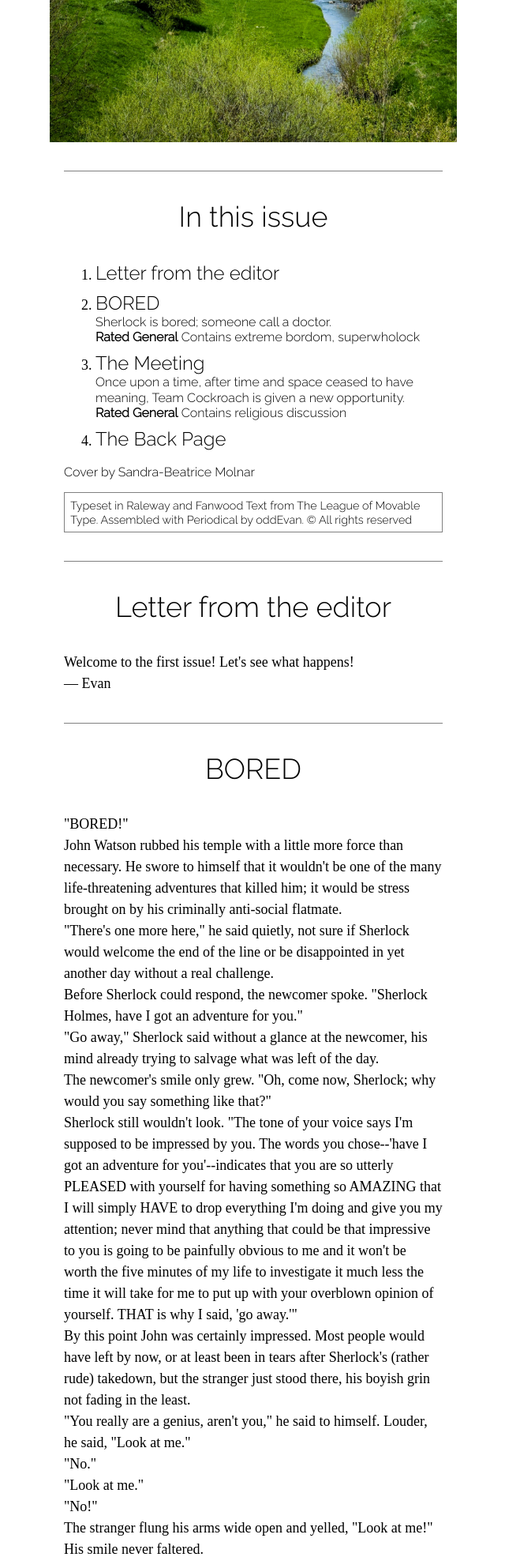
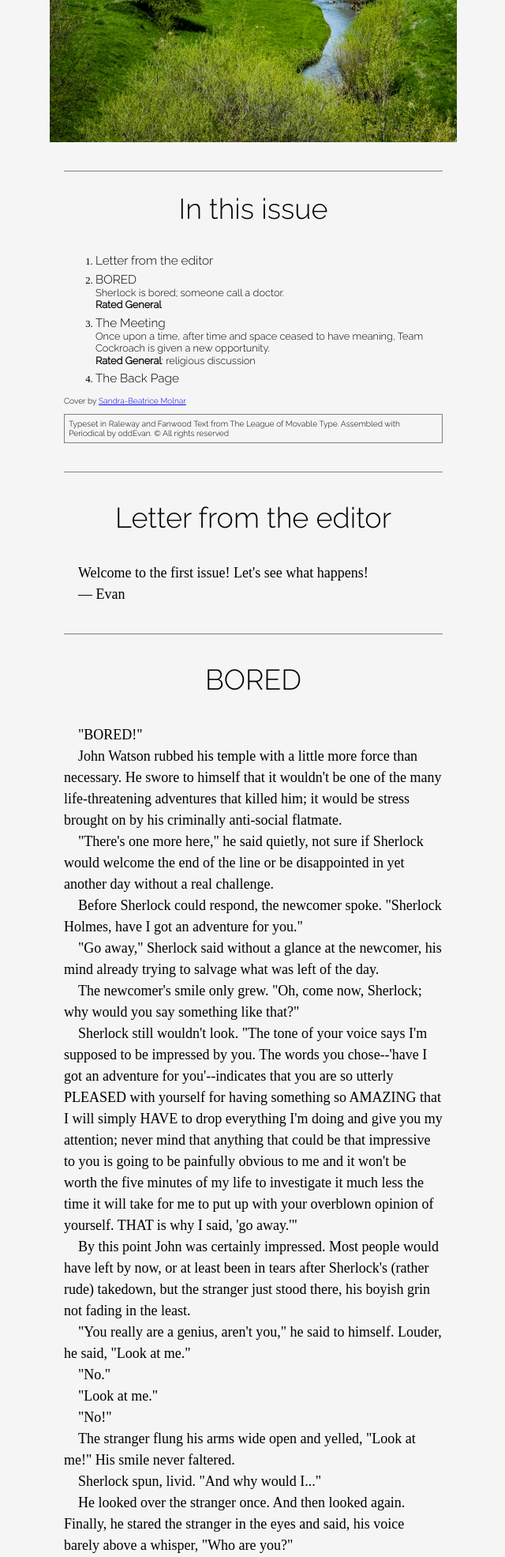
Before and after one commit to oddevan/Periodical, a PHP site: page / in a window 1280 px wide. Shown: the part 594-2565 px from the top of the page at 79% size, without its empty margins (319-959 px from the left). Run offline with PHP 8.4, Linux system fonts and the light colour scheme; some web fonts are replaced.

Commit message:
Properly use Paged.js

```diff
--- a/Bored.md
+++ b/Bored.md
@@ -3,9 +3,6 @@ title: BORED
 rating: 0
 synopsis: Sherlock is bored; someone call a doctor.
 stinger: To be continued...
-warnings:
-  - extreme bordom
-  - superwholock
 ---
 
 "BORED!"
--- a/index.php
+++ b/index.php
@@ -33,6 +33,8 @@ foreach ($issue['stories'] as $filename) {
 	<title>Periodical</title>
 	<link rel="stylesheet" href="https://fonts.googleapis.com/css2?family=Fanwood+Text:ital@0;1&family=Raleway:wght@300&display=swap">
 	<link rel="stylesheet" href="layout.css">
+	<script src="https://unpkg.com/pagedjs/dist/paged.polyfill.js"></script>
+	<link rel="stylesheet" href="paged.css">
 </head>
 <body>
 <!--
@@ -46,7 +48,7 @@ foreach ($issue['stories'] as $filename) {
 	<h1>
 		<svg aria-label="Periodical" width="118.13mm" height="18.796mm" version="1.1" viewBox="0 0 118.13 18.796" xmlns="http://www.w3.org/2000/svg">
 			<g transform="translate(-21.624 -14.766)">
-				<g transform="matrix(.26458 0 0 .26458 10.687 -.44528)" fill="currentcolor" style="shape-inside:url(#rect5292);white-space:pre">
+				<g transform="matrix(.26458 0 0 .26458 10.687 -.44528)" fill="currentcolor" style="white-space:pre">
 					<path d="m41.338 127.57v-68.16h28.608q4.608 0 8.448 1.92t6.72 5.088 4.416 7.104 1.536 8.064q0 5.664-2.592 10.848-2.496 5.088-7.2 8.256-4.608 3.168-10.752 3.168h-18.432v23.712zm10.752-33.216h17.76q3.072 0 5.376-1.632 2.304-1.728 3.552-4.608 1.344-2.88 1.344-6.528 0-3.744-1.536-6.624t-4.032-4.416q-2.4-1.632-5.28-1.632h-17.184z"/>
 					<path d="m121.62 128.53q-5.856 0-10.656-2.016-4.704-2.112-8.16-5.664-3.456-3.648-5.376-8.256-1.824-4.704-1.824-9.984 0-7.104 3.264-12.96 3.264-5.952 9.12-9.504 5.856-3.648 13.728-3.648t13.536 3.648q5.76 3.552 8.928 9.408t3.168 12.576q0 1.152-0.096 2.208-0.096 0.96-0.192 1.632h-40.224q0.288 4.416 2.4 7.776 2.208 3.264 5.568 5.184 3.36 1.824 7.2 1.824 4.224 0 7.968-2.112 3.84-2.112 5.184-5.568l9.024 2.592q-1.632 3.648-4.992 6.624-3.264 2.88-7.776 4.608-4.512 1.632-9.792 1.632zm-15.072-29.568h30.336q-0.288-4.32-2.496-7.584-2.112-3.36-5.472-5.184-3.264-1.92-7.296-1.92-3.936 0-7.296 1.92-3.264 1.824-5.376 5.184-2.112 3.264-2.4 7.584z"/>
 					<path d="m184.28 86.484q-6.144 0.096-10.944 2.784-4.704 2.688-6.72 7.584v30.72h-10.56v-50.208h9.792v11.232q2.592-5.184 6.816-8.256 4.224-3.168 8.928-3.456 0.96 0 1.536 0 0.672 0 1.152 0.096z"/>
@@ -77,19 +79,23 @@ foreach ($issue['stories'] as $filename) {
 				<p><?= $info['synopsis'] ?></p>
 			<?php endif; ?>
 			<?php if (isset($info['rating'])) : ?>
-				<p class="rating"><b>Rated <?= Rating::tryFrom($info['rating'])?->description() ?? 'Unknown' ?></b>
-				<?php if (!empty($info['warnings'])) : ?>
-					Contains <?= implode(', ', $info['warnings']) ?>
-				<?php endif; ?>
+				<p class="rating">
+					<b>Rated <?=
+						Rating::tryFrom($info['rating'])?->description() ?? 'Unknown'
+					?></b><?= empty($info['warnings']) ? '' : ': ' . implode(', ', $info['warnings']) ?>
 				</p>
 			<?php endif ?>
 	<?php endforeach; ?>
 </ol>
 
 <?php if (!empty($issue['cover'])) : ?>
-<p class="cover-credit">Cover<?=
-	empty($issue['cover']['title']) ? '' : ': &quot;' . $issue['cover']['title'] . '&quot;'
-?> by <?= $issue['cover']['artist'] ?></p>
+<p class="cover-credit">
+	Cover<?= empty($issue['cover']['title']) ? ' by' : ':' ?>
+	<?php if (!empty($issue['cover']['link'])) : ?><a href="<?= $issue['cover']['link'] ?>"><?php endif; ?>
+		<?= empty($issue['cover']['title']) ? '' : '&quot;' . $issue['cover']['title'] . '&quot; by'?>
+		<?= $issue['cover']['artist'] ?>
+	<?php if (!empty($issue['cover']['link'])) : ?></a><?php endif; ?>
+</p>
 <?php endif; ?>
 
 <p class="colophon"><?= $issue['colophon'] ?></p>
--- a/layout.css
+++ b/layout.css
@@ -1,3 +1,5 @@
+@import url(reset.css);
+
 :root {
 	/* Shorthand font prop: https://developer.mozilla.org/en-US/docs/Web/CSS/font */
 	--body-font: 18px/1.5 "Fanwood Text", serif;
@@ -9,13 +11,20 @@
 @media print {
 	:root {
 		--body-font: 11pt/1.1 "Fanwood Text", serif;
-		--head-font: 400 24pt "League Gothic", sans-serif;
+		--head-font: 400 24pt "Raleway", sans-serif;
+		--margin: 0.25in;
+		--margin-bottom: 0.35in;
+
+		--pagedjs-margin-top: var(--margin);
+		--pagedjs-margin-bottom: var(--margin-bottom);
+		--pagedjs-margin-left: var(--margin);
+		--pagedjs-margin-right: var(--margin);
 	}
 
 	@page {
 		size: 4.25in 5.5in;
-		margin: 0.25in;
-		margin-bottom: 0.35in;
+		margin: var(--margin, 0.25in);
+		margin-bottom: var(--margin-bottom, 0.35in);
 	}
 
 	@page:left {
@@ -30,7 +39,7 @@
 		}
 	}
 
-	@page:first {
+	/* @page:first {
 		@bottom-right {
 			content: none;
 		}
@@ -49,6 +58,11 @@
 		@bottom-left {
 			content: none;
 		}
+	} */
+
+	section {
+		orphans: 2;
+		widows: 2;
 	}
 
 	section:not(.nobreak) {
@@ -57,6 +71,14 @@
 
 	section.chapter {
 		break-before: right;
+	}
+
+	a:after {
+		content:" <" attr(href) "> ";
+	}
+
+	section.cover {
+		/* height: calc(100vh - var(--margin) - var(--margin-bottom)); */
 	}
 }
 
@@ -78,10 +100,11 @@ p {
 	text-wrap: pretty;
 	word-break: auto-phrase;
 	hyphen: auto;
+	text-indent: 1em;
+}
 
-	&:not(blockquote p) {
-		text-indent: 1em each-line;
-	}
+blockquote p {
+	text-indent: 0;
 }
 
 code {
@@ -127,6 +150,7 @@ p.tbc {
 section.cover {
 	background-size: cover;
 	height: 35em;
+	max-width: 100%;
 	max-height: 100%;
 	padding: 3em 1em;
 
@@ -142,8 +166,10 @@ section.cover {
 }
 
 section.toc {
+	font-size: 0.8rem;
+
 	h3 {
-		font-size: 1.5rem;
+		font-size: 1.2em;
 		margin-block-end: 0;
 		text-align: start;
 	}
@@ -151,10 +177,10 @@ section.toc {
 	p {
 		text-indent: 0;
 		font: var(--sans-font);
-		font-size: 1rem;
 		line-height: 1.2;
 
 		&.cover-credit {
+			font-size: 0.8em;
 			margin-block-end: 1em;
 		}
 
@@ -173,7 +199,7 @@ section.toc {
 @media screen {
 	section {
 		margin: 2em auto;
-		max-width: 30rem;
+		width: 30rem;
 
 		&:not(.cover) {
 			border-top: 1px solid grey;
--- /dev/null
+++ b/paged.css
@@ -0,0 +1,180 @@
+/* CSS for Paged.js interface – v0.4 */
+
+/* Change the look */
+:root {
+	--color-background: whitesmoke;
+	--color-pageSheet: #cfcfcf;
+	--color-pageBox: violet;
+	--color-paper: white;
+	--color-marginBox: transparent;
+	--pagedjs-crop-color: black;
+	--pagedjs-crop-shadow: white;
+	--pagedjs-crop-stroke: 1px;
+}
+
+/* To define how the book look on the screen: */
+@media screen, pagedjs-ignore {
+	body {
+			background-color: var(--color-background);
+	}
+
+	.pagedjs_pages {
+			display: flex;
+			width: calc(var(--pagedjs-width) * 2);
+			flex: 0;
+			flex-wrap: wrap;
+			margin: 0 auto;
+	}
+
+	.pagedjs_page {
+			background-color: var(--color-paper);
+			box-shadow: 0 0 0 1px var(--color-pageSheet);
+			margin: 0;
+			flex-shrink: 0;
+			flex-grow: 0;
+			margin-top: 10mm;
+	}
+
+	.pagedjs_first_page {
+			margin-left: var(--pagedjs-width);
+	}
+
+	.pagedjs_page:last-of-type {
+			margin-bottom: 10mm;
+	}
+
+	.pagedjs_pagebox{
+			box-shadow: 0 0 0 1px var(--color-pageBox);
+	}
+
+	.pagedjs_left_page{
+			z-index: 20;
+			width: calc(var(--pagedjs-bleed-left) + var(--pagedjs-pagebox-width))!important;
+	}
+
+	.pagedjs_left_page .pagedjs_bleed-right .pagedjs_marks-crop {
+			border-color: transparent;
+	}
+
+	.pagedjs_left_page .pagedjs_bleed-right .pagedjs_marks-middle{
+			width: 0;
+	}
+
+	.pagedjs_right_page{
+			z-index: 10;
+			position: relative;
+			left: calc(var(--pagedjs-bleed-left)*-1);
+	}
+
+	/* show the margin-box */
+
+	.pagedjs_margin-top-left-corner-holder,
+	.pagedjs_margin-top,
+	.pagedjs_margin-top-left,
+	.pagedjs_margin-top-center,
+	.pagedjs_margin-top-right,
+	.pagedjs_margin-top-right-corner-holder,
+	.pagedjs_margin-bottom-left-corner-holder,
+	.pagedjs_margin-bottom,
+	.pagedjs_margin-bottom-left,
+	.pagedjs_margin-bottom-center,
+	.pagedjs_margin-bottom-right,
+	.pagedjs_margin-bottom-right-corner-holder,
+	.pagedjs_margin-right,
+	.pagedjs_margin-right-top,
+	.pagedjs_margin-right-middle,
+	.pagedjs_margin-right-bottom,
+	.pagedjs_margin-left,
+	.pagedjs_margin-left-top,
+	.pagedjs_margin-left-middle,
+	.pagedjs_margin-left-bottom {
+			box-shadow: 0 0 0 1px inset var(--color-marginBox);
+	}
+
+	/* uncomment this part for recto/verso book : ------------------------------------ */
+
+	/*
+	.pagedjs_pages {
+			flex-direction: column;
+			width: 100%;
+	}
+
+	.pagedjs_first_page {
+			margin-left: 0;
+	}
+
+	.pagedjs_page {
+			margin: 0 auto;
+			margin-top: 10mm;
+	}
+
+	.pagedjs_left_page{
+			width: calc(var(--pagedjs-bleed-left) + var(--pagedjs-pagebox-width) + var(--pagedjs-bleed-left))!important;
+	}
+
+	.pagedjs_left_page .pagedjs_bleed-right .pagedjs_marks-crop{
+			border-color: var(--pagedjs-crop-color);
+	}
+
+	.pagedjs_left_page .pagedjs_bleed-right .pagedjs_marks-middle{
+			width: var(--pagedjs-cross-size)!important;
+	}
+
+	.pagedjs_right_page{
+			left: 0;
+	}
+	*/
+
+
+
+	/*--------------------------------------------------------------------------------------*/
+
+
+
+	/* uncomment this par to see the baseline : -------------------------------------------*/
+
+
+	/* .pagedjs_pagebox {
+			--pagedjs-baseline: 22px;
+			--pagedjs-baseline-position: 5px;
+			--pagedjs-baseline-color: cyan;
+			background: linear-gradient(transparent 0%, transparent calc(var(--pagedjs-baseline) - 1px), var(--pagedjs-baseline-color) calc(var(--pagedjs-baseline) - 1px), var(--pagedjs-baseline-color) var(--pagedjs-baseline)), transparent;
+			background-size: 100% var(--pagedjs-baseline);
+			background-repeat: repeat-y;
+			background-position-y: var(--pagedjs-baseline-position);
+	}  */
+
+
+	/*--------------------------------------------------------------------------------------*/
+}
+
+
+
+
+
+/* Marks (to delete when merge in paged.js) */
+
+.pagedjs_marks-crop{
+	z-index: 999999999999;
+
+}
+
+.pagedjs_bleed-top .pagedjs_marks-crop,
+.pagedjs_bleed-bottom .pagedjs_marks-crop{
+	box-shadow: 1px 0px 0px 0px var(--pagedjs-crop-shadow);
+}
+
+.pagedjs_bleed-top .pagedjs_marks-crop:last-child,
+.pagedjs_bleed-bottom .pagedjs_marks-crop:last-child{
+	box-shadow: -1px 0px 0px 0px var(--pagedjs-crop-shadow);
+}
+
+.pagedjs_bleed-left .pagedjs_marks-crop,
+.pagedjs_bleed-right .pagedjs_marks-crop{
+	box-shadow: 0px 1px 0px 0px var(--pagedjs-crop-shadow);
+}
+
+.pagedjs_bleed-left .pagedjs_marks-crop:last-child,
+.pagedjs_bleed-right .pagedjs_marks-crop:last-child{
+	box-shadow: 0px -1px 0px 0px var(--pagedjs-crop-shadow);
+}
--- /dev/null
+++ b/reset.css
@@ -0,0 +1,447 @@
+/*! normalize.css v7.0.0 | MIT License | github.com/necolas/normalize.css */
+
+/* Document
+   ========================================================================== */
+
+/**
+ * 1. Correct the line height in all browsers.
+ * 2. Prevent adjustments of font size after orientation changes in
+ *	IE on Windows Phone and in iOS.
+ */
+
+ html {
+  // line-height: 1.15; /* 1 */
+  -ms-text-size-adjust: 100%; /* 2 */
+  -webkit-text-size-adjust: 100%; /* 2 */
+}
+
+/* Sections
+   ========================================================================== */
+
+/**
+ * Remove the margin in all browsers (opinionated).
+ */
+
+body {
+  margin: 0;
+}
+
+/**
+ * Add the correct display in IE 9-.
+ */
+
+article,
+aside,
+footer,
+header,
+nav,
+section {
+  display: block;
+}
+
+/**
+ * Correct the font size and margin on `h1` elements within `section` and
+ * `article` contexts in Chrome, Firefox, and Safari.
+ */
+
+h1 {
+  font-size: 2em;
+  margin: 0.67em 0;
+}
+
+/* Grouping content
+   ========================================================================== */
+
+/**
+ * Add the correct display in IE 9-.
+ * 1. Add the correct display in IE.
+ */
+
+figcaption,
+figure,
+main { /* 1 */
+  display: block;
+}
+
+/**
+ * Add the correct margin in IE 8.
+ */
+
+figure {
+  margin: 1em 40px;
+}
+
+/**
+ * 1. Add the correct box sizing in Firefox.
+ * 2. Show the overflow in Edge and IE.
+ */
+
+hr {
+  box-sizing: content-box; /* 1 */
+  height: 0; /* 1 */
+  overflow: visible; /* 2 */
+}
+
+/**
+ * 1. Correct the inheritance and scaling of font size in all browsers.
+ * 2. Correct the odd `em` font sizing in all browsers.
+ */
+
+pre {
+  font-family: monospace, monospace; /* 1 */
+  font-size: 1em; /* 2 */
+}
+
+/* Text-level semantics
+   ========================================================================== */
+
+/**
+ * 1. Remove the gray background on active links in IE 10.
+ * 2. Remove gaps in links underline in iOS 8+ and Safari 8+.
+ */
+
+a {
+  background-color: transparent; /* 1 */
+  -webkit-text-decoration-skip: objects; /* 2 */
+}
+
+/**
+ * 1. Remove the bottom border in Chrome 57- and Firefox 39-.
+ * 2. Add the correct text decoration in Chrome, Edge, IE, Opera, and Safari.
+ */
+
+abbr[title] {
+  border-bottom: none; /* 1 */
+  text-decoration: underline; /* 2 */
+  text-decoration: underline dotted; /* 2 */
+}
+
+/**
+ * Prevent the duplicate application of `bolder` by the next rule in Safari 6.
+ */
+
+b,
+strong {
+  font-weight: inherit;
+}
+
+/**
+ * Add the correct font weight in Chrome, Edge, and Safari.
+ */
+
+b,
+strong {
+  font-weight: bolder;
+}
+
+/**
+ * 1. Correct the inheritance and scaling of font size in all browsers.
+ * 2. Correct the odd `em` font sizing in all browsers.
+ */
+
+code,
+kbd,
+samp {
+  font-family: monospace, monospace; /* 1 */
+  font-size: 1em; /* 2 */
+}
+
+/**
+ * Add the correct font style in Android 4.3-.
+ */
+
+dfn {
+  font-style: italic;
+}
+
+/**
+ * Add the correct background and color in IE 9-.
+ */
+
+mark {
+  background-color: #ff0;
+  color: #000;
+}
+
+/**
+ * Add the correct font size in all browsers.
+ */
+
+small {
+  font-size: 80%;
+}
+
+/**
+ * Prevent `sub` and `sup` elements from affecting the line height in
+ * all browsers.
+ */
+
+sub,
+sup {
+  font-size: 75%;
+  line-height: 0;
+  position: relative;
+  vertical-align: baseline;
+}
+
+sub {
+  bottom: -0.25em;
+}
+
+sup {
+  top: -0.5em;
+}
+
+/* Embedded content
+   ========================================================================== */
+
+/**
+ * Add the correct display in IE 9-.
+ */
+
+audio,
+video {
+  display: inline-block;
+}
+
+/**
+ * Add the correct display in iOS 4-7.
+ */
+
+audio:not([controls]) {
+  display: none;
+  height: 0;
+}
+
+/**
+ * Remove the border on images inside links in IE 10-.
+ */
+
+img {
+  border-style: none;
+}
+
+/**
+ * Hide the overflow in IE.
+ */
+
+svg:not(:root) {
+  overflow: hidden;
+}
+
+/* Forms
+   ========================================================================== */
+
+/**
+ * 1. Change the font styles in all browsers (opinionated).
+ * 2. Remove the margin in Firefox and Safari.
+ */
+
+button,
+input,
+optgroup,
+select,
+textarea {
+  font-family: sans-serif; /* 1 */
+  font-size: 100%; /* 1 */
+  line-height: 1.15; /* 1 */
+  margin: 0; /* 2 */
+}
+
+/**
+ * Show the overflow in IE.
+ * 1. Show the overflow in Edge.
+ */
+
+button,
+input { /* 1 */
+  overflow: visible;
+}
+
+/**
+ * Remove the inheritance of text transform in Edge, Firefox, and IE.
+ * 1. Remove the inheritance of text transform in Firefox.
+ */
+
+button,
+select { /* 1 */
+  text-transform: none;
+}
+
+/**
+ * 1. Prevent a WebKit bug where (2) destroys native `audio` and `video`
+ *	controls in Android 4.
+ * 2. Correct the inability to style clickable types in iOS and Safari.
+ */
+
+button,
+html [type="button"], /* 1 */
+[type="reset"],
+[type="submit"] {
+  -webkit-appearance: button; /* 2 */
+}
+
+/**
+ * Remove the inner border and padding in Firefox.
+ */
+
+button::-moz-focus-inner,
+[type="button"]::-moz-focus-inner,
+[type="reset"]::-moz-focus-inner,
+[type="submit"]::-moz-focus-inner {
+  border-style: none;
+  padding: 0;
+}
+
+/**
+ * Restore the focus styles unset by the previous rule.
+ */
+
+button:-moz-focusring,
+[type="button"]:-moz-focusring,
+[type="reset"]:-moz-focusring,
+[type="submit"]:-moz-focusring {
+  outline: 1px dotted ButtonText;
+}
+
+/**
+ * Correct the padding in Firefox.
+ */
+
+fieldset {
+  padding: 0.35em 0.75em 0.625em;
+}
+
+/**
+ * 1. Correct the text wrapping in Edge and IE.
+ * 2. Correct the color inheritance from `fieldset` elements in IE.
+ * 3. Remove the padding so developers are not caught out when they zero out
+ *	`fieldset` elements in all browsers.
+ */
+
+legend {
+  box-sizing: border-box; /* 1 */
+  color: inherit; /* 2 */
+  display: table; /* 1 */
+  max-width: 100%; /* 1 */
+  padding: 0; /* 3 */
+  white-space: normal; /* 1 */
+}
+
+/**
+ * 1. Add the correct display in IE 9-.
+ * 2. Add the correct vertical alignment in Chrome, Firefox, and Opera.
+ */
+
+progress {
+  display: inline-block; /* 1 */
+  vertical-align: baseline; /* 2 */
+}
+
+/**
+ * Remove the default vertical scrollbar in IE.
+ */
+
+textarea {
+  overflow: auto;
+}
+
+/**
+ * 1. Add the correct box sizing in IE 10-.
+ * 2. Remove the padding in IE 10-.
+ */
+
+[type="checkbox"],
+[type="radio"] {
+  box-sizing: border-box; /* 1 */
+  padding: 0; /* 2 */
+}
+
+/**
+ * Correct the cursor style of increment and decrement buttons in Chrome.
+ */
+
+[type="number"]::-webkit-inner-spin-button,
+[type="number"]::-webkit-outer-spin-button {
+  height: auto;
+}
+
+/**
+ * 1. Correct the odd appearance in Chrome and Safari.
+ * 2. Correct the outline style in Safari.
+ */
+
+[type="search"] {
+  -webkit-appearance: textfield; /* 1 */
+  outline-offset: -2px; /* 2 */
+}
+
+/**
+ * Remove the inner padding and cancel buttons in Chrome and Safari on macOS.
+ */
+
+[type="search"]::-webkit-search-cancel-button,
+[type="search"]::-webkit-search-decoration {
+  -webkit-appearance: none;
+}
+
+/**
+ * 1. Correct the inability to style clickable types in iOS and Safari.
+ * 2. Change font properties to `inherit` in Safari.
+ */
+
+::-webkit-file-upload-button {
+  -webkit-appearance: button; /* 1 */
+  font: inherit; /* 2 */
+}
+
+/* Interactive
+   ========================================================================== */
+
+/*
+ * Add the correct display in IE 9-.
+ * 1. Add the correct display in Edge, IE, and Firefox.
+ */
+
+details, /* 1 */
+menu {
+  display: block;
+}
+
+/*
+ * Add the correct display in all browsers.
+ */
+
+summary {
+  display: list-item;
+}
+
+/* Scripting
+   ========================================================================== */
+
+/**
+ * Add the correct display in IE 9-.
+ */
+
+canvas {
+  display: inline-block;
+}
+
+/**
+ * Add the correct display in IE.
+ */
+
+template {
+  display: none;
+}
+
+/* Hidden
+   ========================================================================== */
+
+/**
+ * Add the correct display in IE 10-.
+ */
+
+[hidden] {
+  display: none;
+}
```
